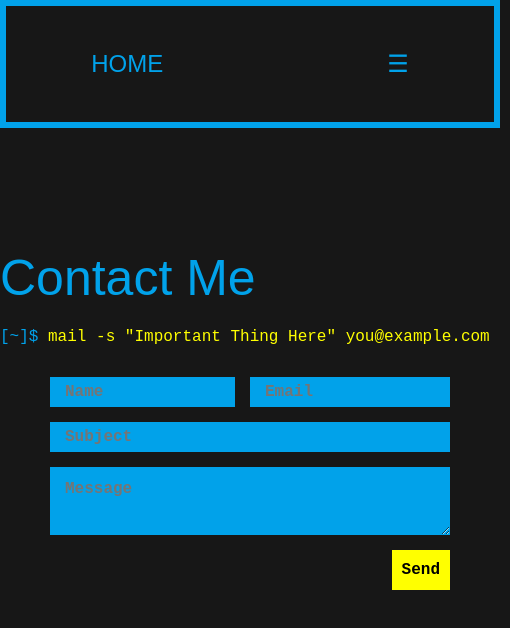
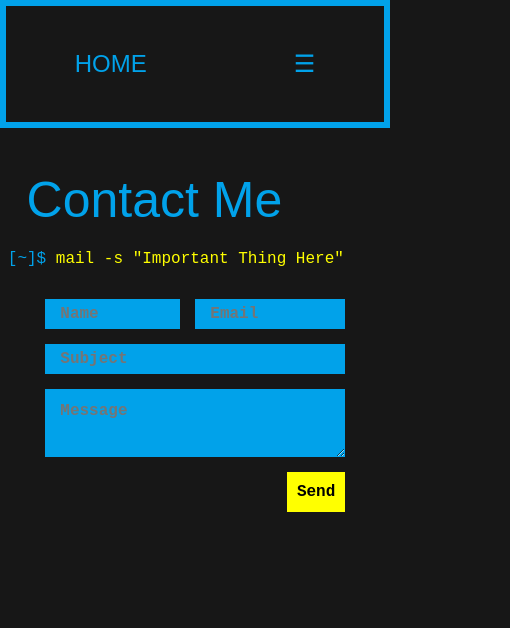
Before and after one commit to gbizy/gbizy.github.io, a React (Vite) app: page /contact in a window 390 px wide. Shown: the top 628 px of the page, 510 px wide, since content can reach past the window. Built offline with nearby package versions, Linux system fonts and the light colour scheme.

Commit message:
made mobile usage somewhat tolerable

```diff
--- a/src/pages/About.css
+++ b/src/pages/About.css
@@ -92,9 +92,9 @@ body {
 /* MOBILE */
 @media only screen and (max-width: 768px) {
   #about {
-    position: relative;
     padding: 20px 0; /* Adjust the top and bottom padding for better spacing */
     margin: auto auto;
+    position: relative;
     z-index: -1;
   }
 
--- a/src/pages/About.tsx
+++ b/src/pages/About.tsx
@@ -50,7 +50,7 @@ export default function About() {
             </div>
             <div className="alwaysPlug">
               <p>
-                <br></br>
+                <br />
                 To learn more about what I have accomplished, please check out
                 my{" "}
                 <Link
--- a/src/pages/Contact.css
+++ b/src/pages/Contact.css
@@ -166,10 +166,12 @@ ul li .submit {
 
 @media only screen and (max-width: 768px) {
   #contact {
-    position: relative;
-    padding: 20px 0; /* Adjust the top and bottom padding for better spacing */
-    margin: auto auto;
-    z-index: -1;
+    grid-template-columns: 1fr;
+    margin-right: 0;
+    justify-items: center;
+    grid-gap: 10px;
+    align-items: center;
+    padding-top: 5%;
   }
 
   .container-contact-page {
@@ -179,12 +181,29 @@ ul li .submit {
       minmax(500px, 1fr)
     ); /* Change to a single column layout */
     grid-gap: 30px;
+    width: 20%;
+    margin-right: 38%;
+    position: fixed;
+    justify-content: normal;
+    padding-top: 50px;
+    padding-left: 2%;
+  }
+
+  .text-zone {
+    width: 75%;
+    display: table-cell;
+    vertical-align: middle;
   }
 
   .text-zone h1 {
     font-size: 50px;
     position: relative;
     z-index: -1;
+    padding-left: 5%;
+  }
+
+  .mail_here {
+    width: 95%;
   }
 
   .mail_here h2 {
@@ -198,5 +217,6 @@ ul li .submit {
     align-content: center;
     position: relative;
     margin: auto auto;
+    color: #fff;
   }
 }
--- a/src/pages/MyWork.css
+++ b/src/pages/MyWork.css
@@ -90,29 +90,23 @@
 @media only screen and (max-width: 768px) {
   #mywork {
     padding: 40px 0;
-    position: fixed;
+    position: relative;
     min-height: 100vh;
-    display: flex;
+    display: inline;
     align-content: center;
     margin-left: 0;
     font-family: "Courier New", Courier, monospace;
     overflow-y: auto;
   }
-
+  #mywork h1 {
+    font-size: 50px;
+  }
   nav {
     z-index: 1;
     position: relative;
   }
 
-  .video-grid {
-    grid-template-columns: 1fr;
-    position: relative;
-  }
-
-  .insta-section h2 {
-    margin-top: 20px;
-  }
-  .work-section h2 {
-    margin: 20px;
+  .examples {
+    display: inline-block;
   }
 }
--- a/src/pages/MyWork.tsx
+++ b/src/pages/MyWork.tsx
@@ -29,7 +29,7 @@ export default function MyWork() {
               {/* │   ├───<a href="linkielink">The Intersection of Geography & Cybersecurity</a>  <br/> */}
               │ ├───
               <a
-                href="https://www.linkedin.com/posts/gbeny_cybersecurity-infosec-cybersecurityawareness-activity-7127708648000081920-PIIx?utm_source=share&utm_medium=member_desktop"
+                href="https://medium.com/@guyby/how-a-fake-app-successfully-social-engineered-gen-z-723d5ddf7fa3"
                 target="_blank"
               >
                 How a fake app successfully social-engineered Gen-Z
```
